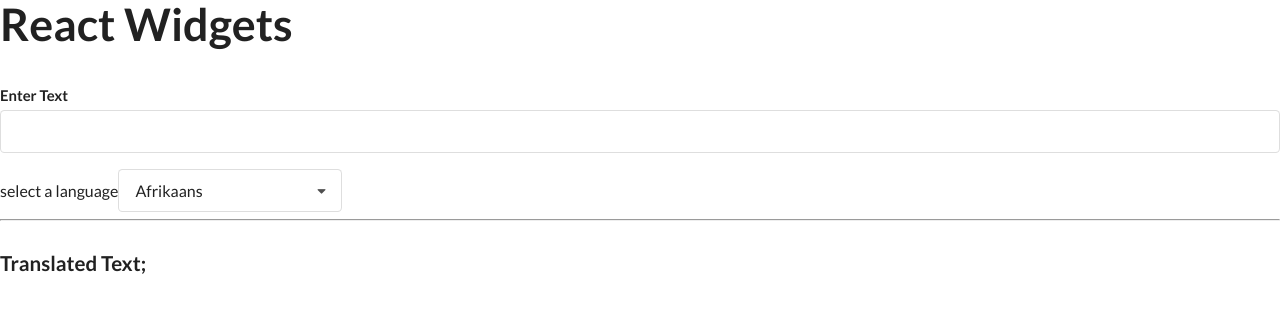
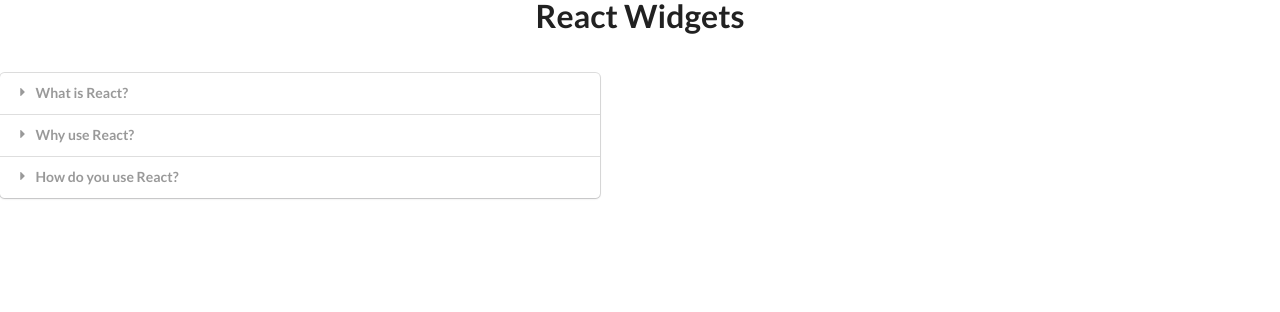
Before and after one commit to Milopadma/reactcourse, a React (Vite) app in the folder react-course-5/: page / in a window 1280 px wide. Shown: the top 312 px of the page. Built offline with nearby package versions, Linux system fonts and the light colour scheme; no server answers.

Commit message:
basic routing

```diff
--- a/react-course-5/src/App.jsx
+++ b/react-course-5/src/App.jsx
@@ -35,19 +35,25 @@
     value: "blue",
   },
 ];
-function App() {
-  const [selected, setSelected] = useState(options[0]); //for dropdown
-  const [showDropdown, setShowDropdown] = useState(true); //for dropdown
 
+//for page routing
+const showAccordion = () => {
+  if (window.location.pathname === "/") {
+    return <Accordion items={items} />;
+  }
+};
+
+const showList = () => {
+  if (window.location.pathname === "/list") {
+    return <Search />;
+  }
+};
+
+const showDropdownComponent = () => {
+  if (window.location.pathname === "/dropdown") {
     return (
-    <div className="App">
-      <h1>React Widgets</h1>
-      <br />
-      {/* <h3>Accordion</h3> */}
-      {/* <Accordion items={items} /> */}
-      {/* <h3>Wikipedia Search</h3>
-      <Search /> */}
-      {/* <h3>Dropdown</h3>
+      <div>
+        <h3>Dropdown</h3>
         <button onClick={() => setShowDropdown(!showDropdown)}>
           toggle dropdown
         </button>
@@ -57,11 +63,30 @@
             onSelectedChange={setSelected}
             options={options}
           />
-      ) : null} */}
-      <Translate />
-      {/* <Users /> */}
+        ) : null}
       </div>
     );
   }
+};
 
-export default App;
+const showTranslate = () => {
+  if (window.location.pathname === "/translate") {
+    return <Translate />;
+  }
+};
+
+export default function App() {
+  const [selected, setSelected] = useState(options[0]); //for dropdown
+  const [showDropdown, setShowDropdown] = useState(true); //for dropdown
+
+  return (
+    <div>
+      <h1 className="ui header one center aligned">React Widgets</h1>
+      <br />
+      {showAccordion()}
+      {showList()}
+      {showDropdownComponent()}
+      {showTranslate()}
+    </div>
+  );
+}
```
Lines whose indentation alone changed are shown as unchanged.
